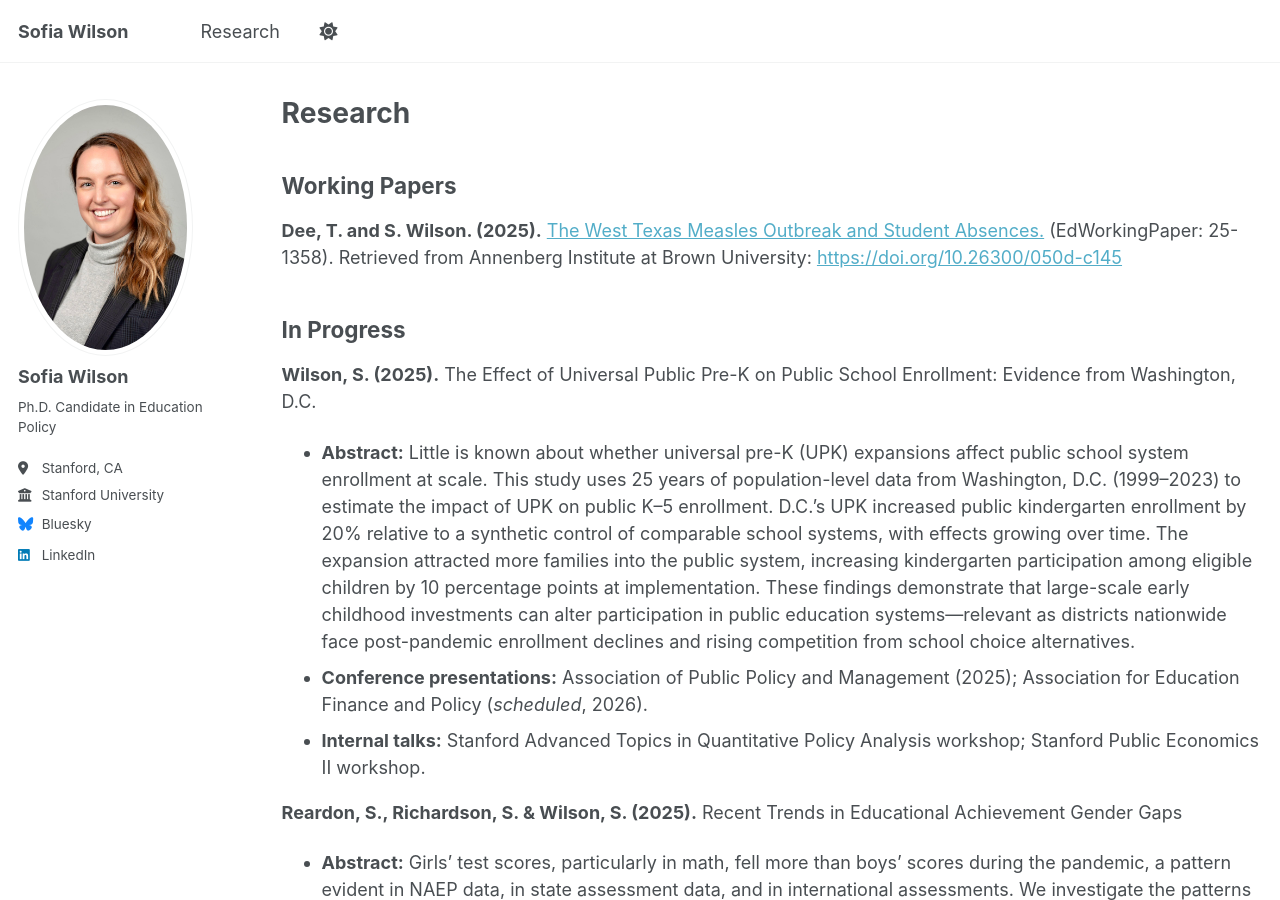
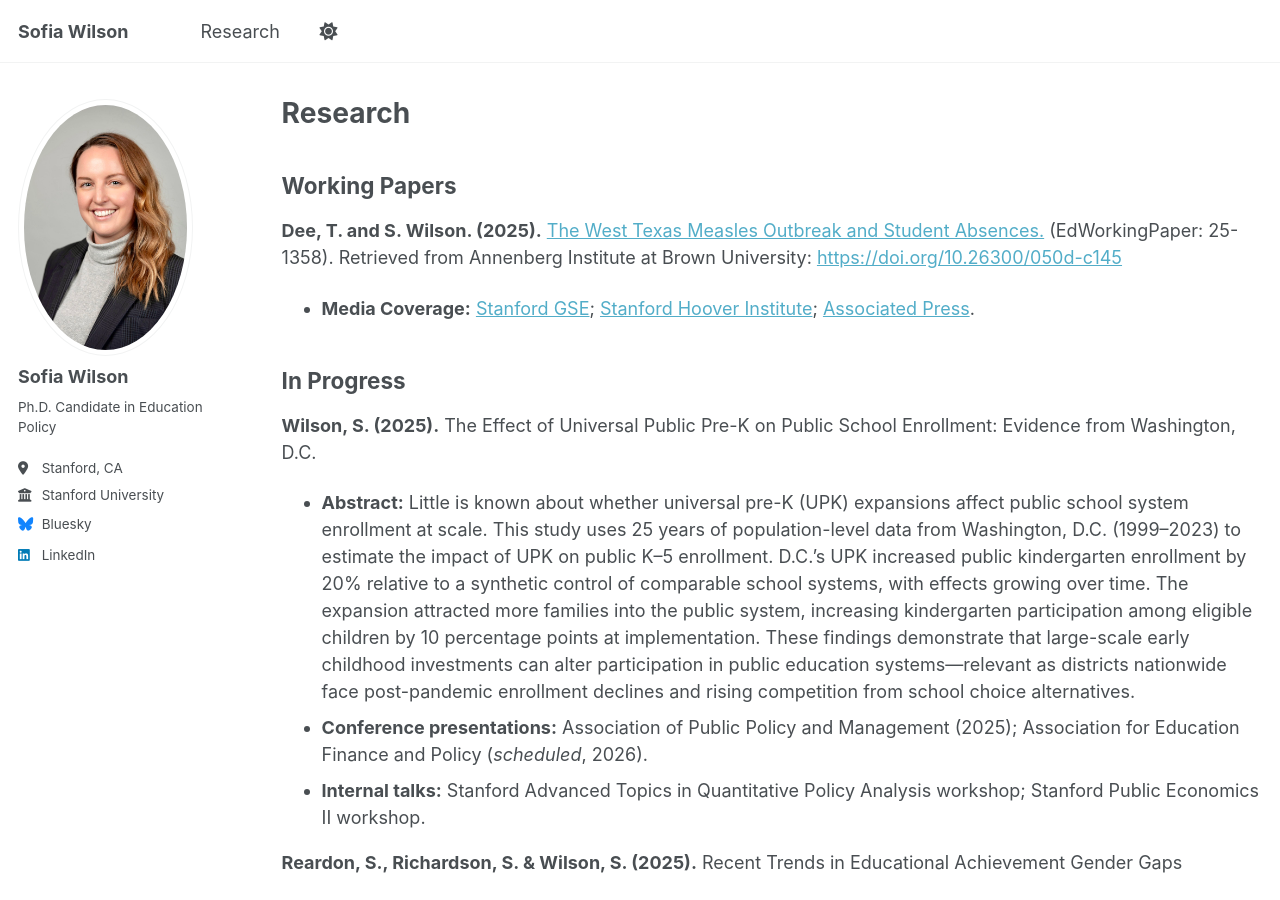
Before and after one commit to sofia-wilson/sofia-wilson.github.io, a Jekyll site: the page built from _pages/research.md, in a window 1280 px wide and 900 px high. Built offline with Jekyll 4.4.1, drawn with Linux system fonts in a browser that asks for light colours.

Commit message:
Update research.md

```diff
--- a/_pages/research.md
+++ b/_pages/research.md
@@ -8,6 +8,7 @@ author_profile: true
 ## Working Papers
 
 **Dee, T. and S. Wilson. (2025).** [The West Texas Measles Outbreak and Student Absences.](/files/ai25-1358.pdf) (EdWorkingPaper: 25-1358). Retrieved from Annenberg Institute at Brown University: [https://doi.org/10.26300/050d-c145](https://edworkingpapers.com/ai25-1358)
+- **Media Coverage:** [Stanford GSE](https://ed.stanford.edu/news/measles-outbreak-led-outsized-jump-student-absences-stanford-research-finds); [Stanford Hoover Institute](https://www.hoover.org/news/absences-texas-school-district-spiked-41-percent-after-measles-outbreak-says-hoover-scholar); [Associated Press](https://apnews.com/article/measles-outbreak-school-attendance-absences-0384199ace95b4088f60864ce9ec8315).
 
 ## In Progress
 
```
